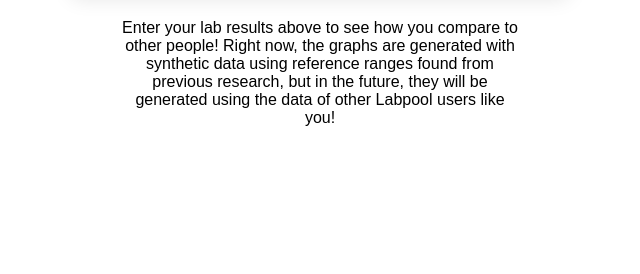
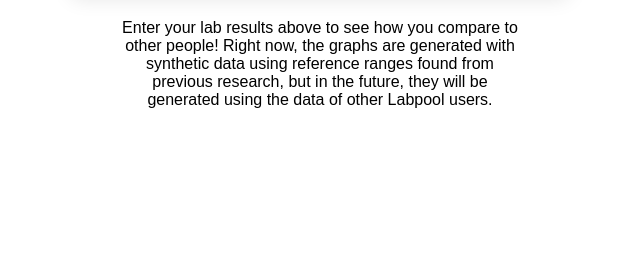
Before and after one commit to a1noack/labpool, a Flask app: page / in a window 1280 px wide. Shown: the part 526-800 px from the top of the page, without its empty margins (320-960 px from the left). Run offline with Flask 2, Linux system fonts and the light colour scheme.

Commit message:
update message on form page

```diff
--- a/app.py
+++ b/app.py
@@ -15,9 +15,8 @@ limiter = Limiter(
     key_func=get_remote_address
 )
 
-DEV = False
-
 # Configure the app to connect to the MySQL database
+DEV = False  # set to True if you're developing on local laptop
 if DEV:
     app.config['MYSQL_HOST'] = 'localhost'
     app.config['MYSQL_USER'] = 'root'
@@ -85,8 +84,6 @@ def index():
 def get_population_data():
     # load reference ranges
     df = pd.read_csv('static/data/ref_ranges.csv')
-    # else:
-    #     df = pd.read_csv('labpool/static/data/ref_ranges.csv')
     df['mean'] = (df['high'] + df['low']) / 2
     df['std'] = (df['high'] - df['low']) / 4
     n_markers = len(df.marker)
--- a/templates/form.html
+++ b/templates/form.html
@@ -17,7 +17,7 @@
     <div class='element'>
       Enter your lab results above to see how you compare to other people! <thead>
       Right now, the graphs are generated with synthetic data using reference ranges found from previous research, but in
-      the future, they will be generated using the data of other Labpool users like you!
+      the future, they will be generated using the data of other Labpool users.
       </thead>
     </div>
   </div>
```
